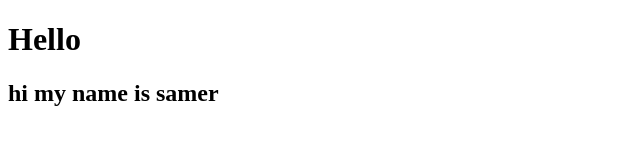
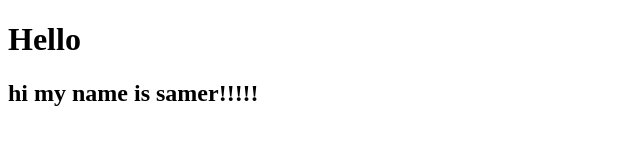
Before and after one commit to Samer7777/first-repository, a plain HTML site: page index.html in a window 1280 px wide. Shown: the full height of the page, 0-640 px from the left. Drawn offline with Linux system fonts and the light colour scheme.

Commit message:
adding something and commit it at the same time

```diff
--- a/index.html
+++ b/index.html
@@ -8,7 +8,7 @@
 </head>
 <body>
     <h1>Hello </h1>
-    <h2>hi my name is samer </h2>
+    <h2>hi my name is samer!!!!! </h2>
 
 </body>
 </html>
```
